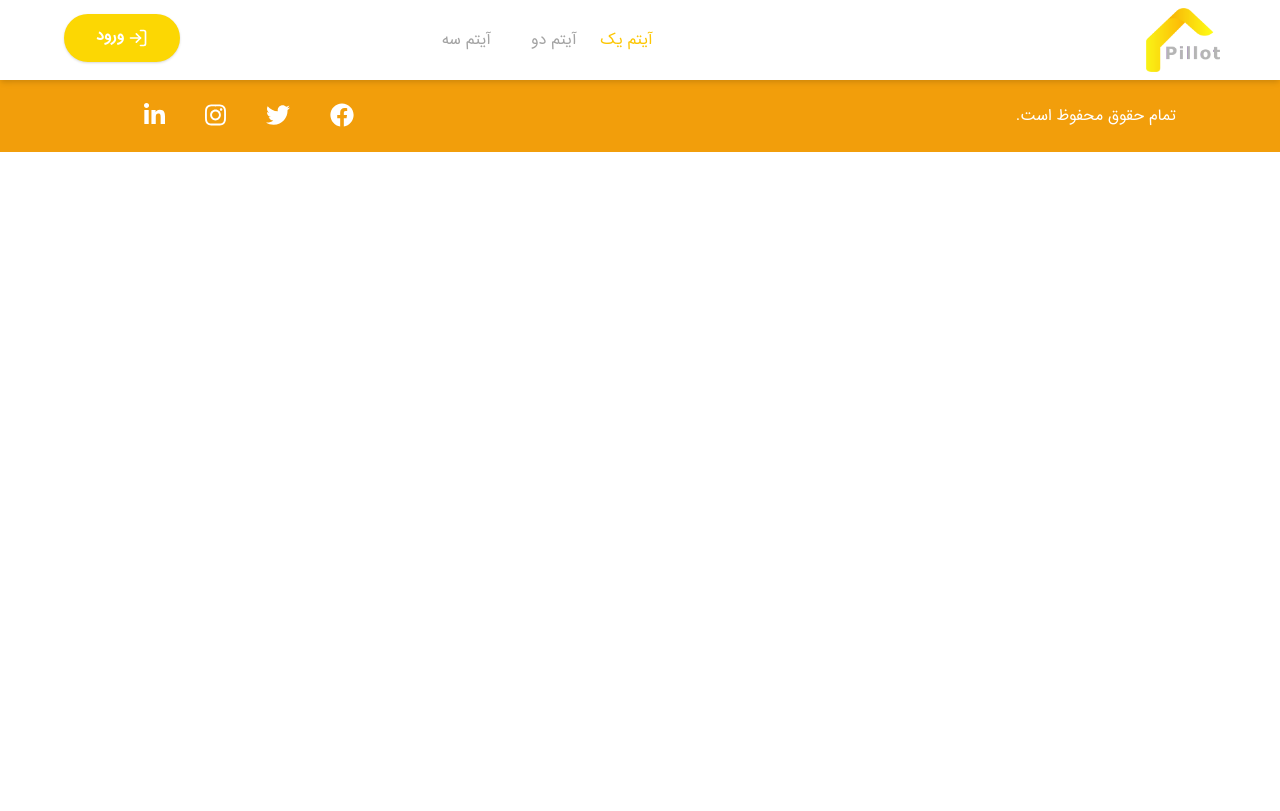
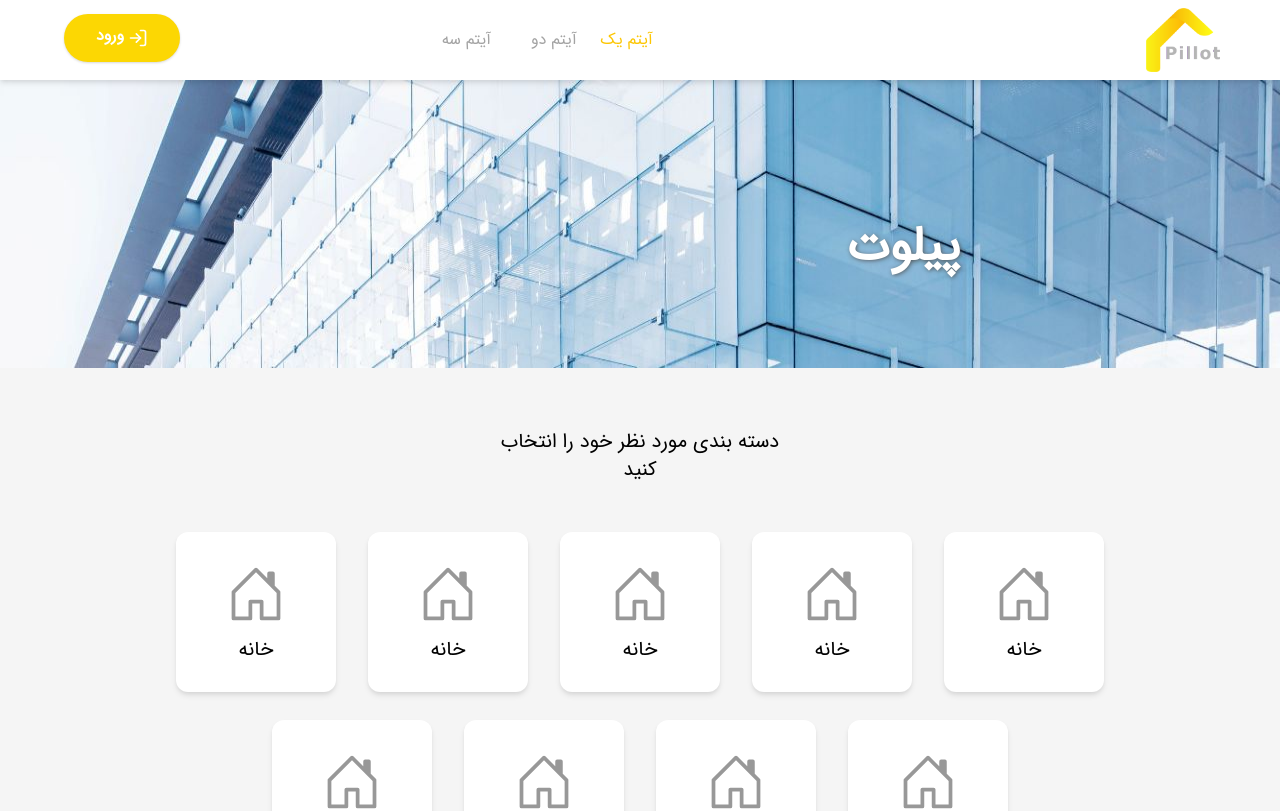
Before and after one commit to SaharMirkamrani/pillot, a React (Create React App) app: page /chooseCategory in a window 1280 px wide. Shown: the top 811 px of the page. Built offline with nearby package versions, Linux system fonts and the light colour scheme.

Commit message:
Add choose category page

```diff
--- a/src/App.js
+++ b/src/App.js
@@ -9,7 +9,8 @@ import NotFound from './pages/NotFound';
 import Loader from './components/Loader';
 import ScrollToTopBtn from './components/ScrollToTopBtn';
 import Dashboard from './pages/Dashboard';
-import SubmitAd from './pages/SubmitAd'
+import SubmitAd from './pages/SubmitAd';
+import ChooseCategory from './pages/ChooseCategory';
 
 const App = () => {
   const [token, setToken] = useState('');
@@ -30,6 +31,7 @@ const App = () => {
           <Route exact path="/" component={Landing} />
           <Route exact path="/submitAd" component={SubmitAd} />
           <Route path="/dashboard" component={Dashboard} />
+          <Route exact path="/chooseCategory" component={ChooseCategory} />
           <Route component={NotFound} path="/404" />
         </Switch>
         <ScrollToTopBtn />
--- a/src/components/Footer.jsx
+++ b/src/components/Footer.jsx
@@ -10,7 +10,7 @@ import {
 const Footer = () => {
   return (
     <>
-      <nav className="flex sm:flex-row flex-col items-center sm:justify-around bg-darkYellow p-6">
+      <nav className="flex sm:flex-row flex-col items-center sm:justify-around bg-darkYellow p-6 z-20">
         <div className="md:pr-20 pr-10 text-center m-auto">
           <p className="text-md text-white">تمام حقوق محفوظ است.</p>
         </div>
--- a/src/components/Login.jsx
+++ b/src/components/Login.jsx
@@ -55,11 +55,11 @@ const Login = ({ token }) => {
 
     axios
       .post(
-        'http://site.pillot.ir/admin/Customers/API/_startloginregister',
+        'http://site.pillot.ir/admin/Customers/API/_startloginregister?token=Authentication',
         loginValues,
         {
           headers: {
-            token: 'test',
+            token: 'Authentication',
             'Access-Control-Allow-Origin': '*',
           },
         }
--- /dev/null
+++ b/src/pages/ChooseCategory.jsx
@@ -0,0 +1,45 @@
+import BackgroundLanding from '../components/BackgroundLanding';
+import { BsHouseDoor } from 'react-icons/bs';
+import { Link } from 'react-router-dom';
+
+const ChooseCategory = () => {
+  return (
+    <>
+      <BackgroundLanding />
+      <div className="mt-5 flex flex-col justify-center w-1/2 md:w-1/3 lg:w-1/4 mx-auto">
+        <h2 className="md:text-xl text-lg text-center mx-5 my-10">
+          دسته بندی مورد نظر خود را انتخاب کنید
+        </h2>
+      </div>
+
+      <div className="md:flex md:justify-center my-2 mx-auto">
+        <CategoryCard />
+        <CategoryCard />
+        <CategoryCard />
+        <CategoryCard />
+        <CategoryCard />
+      </div>
+      <div className="md:flex md:justify-center my-2 mx-auto">
+        <CategoryCard />
+        <CategoryCard />
+        <CategoryCard />
+        <CategoryCard />
+      </div>
+    </>
+  );
+};
+
+const CategoryCard = () => {
+  return (
+    <>
+      <div className="shadow-md mx-auto md:mx-4 hover:shadow-xl hover:text-gray-700 transition duration-200 bg-white w-40 h-40 rounded-xl px-5 py-6 mb-5">
+        <Link to="/submitAd">
+          <BsHouseDoor className="text-6xl m-auto opacity-40 mt-2" />
+          <h3 className="md:text-xl text-lg text-center mx-5 mt-3">خانه</h3>
+        </Link>
+      </div>
+    </>
+  );
+};
+
+export default ChooseCategory;
--- a/src/pages/Landing.jsx
+++ b/src/pages/Landing.jsx
@@ -3,10 +3,10 @@ import Categories from '../components/Categories';
 
 const Landing = () => {
   return (
-    <>
+    <div className="min-h-screen">
       <BackgroundLanding />
       <Categories />
-    </>
+    </div>
   );
 };
 
--- a/src/pages/SubmitAd.jsx
+++ b/src/pages/SubmitAd.jsx
@@ -2,12 +2,10 @@ import BackgroundLanding from '../components/BackgroundLanding';
 import 'leaflet/dist/leaflet.css';
 import Map from '../components/Map';
 import FileUploader from '../components/FileUploader';
-import styles from '../styles/main.module.css';
 
 const SubmitAd = () => {
   return (
     <>
-      <div>
       <BackgroundLanding />
       <div className="text-center flex flex-col justify-center m-auto my-10">
         <h2 className="md:text-2xl text-lg text-center mx-5">
@@ -44,8 +42,8 @@ const SubmitAd = () => {
           <label className="text-right my-2 mr-3">عکس آگهی</label>
           <p className="text-right my-2 mr-3 text-gray-600 text-sm">
             {' '}
-              عکس هایی از فضای داخل و بیرون ملک اضافه کنید. آگهی های دارای عکس
-              تا 3 برابر بیشتر توسط کاربران دیده میشوند.
+            عکس هایی از فضای داخل و بیرون ملک اضافه کنید. آگهی های دارای عکس تا
+            3 برابر بیشتر توسط کاربران دیده میشوند.
           </p>
 
           <FileUploader />
@@ -222,8 +220,8 @@ const SubmitAd = () => {
           <label className="text-right my-2 mr-3">توضیحات آگهی</label>
           <p className="text-right my-2 mr-3 text-gray-600 text-sm">
             {' '}
-              در توضیحات آگهی به مواردی مانند شرایط اجاره, جزییات و ویژگی های
-              قابل توجه, دسترسی های محلی و موقعیت قرارگیری ملک اشاره کنید.
+            در توضیحات آگهی به مواردی مانند شرایط اجاره, جزییات و ویژگی های قابل
+            توجه, دسترسی های محلی و موقعیت قرارگیری ملک اشاره کنید.
           </p>
           <textarea
             placeholder="توضیحات را بنویسید"
@@ -240,7 +238,6 @@ const SubmitAd = () => {
           </button>
         </div>
       </div>
-      </div>
     </>
   );
 };
```
Lines whose indentation alone changed are shown as unchanged.
